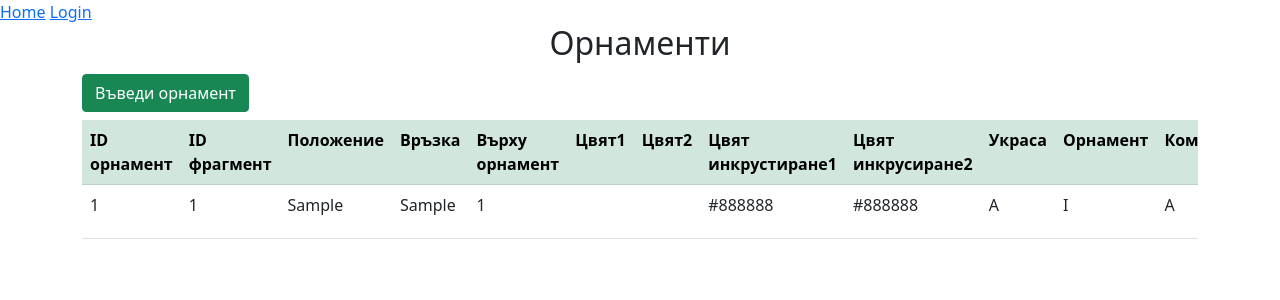
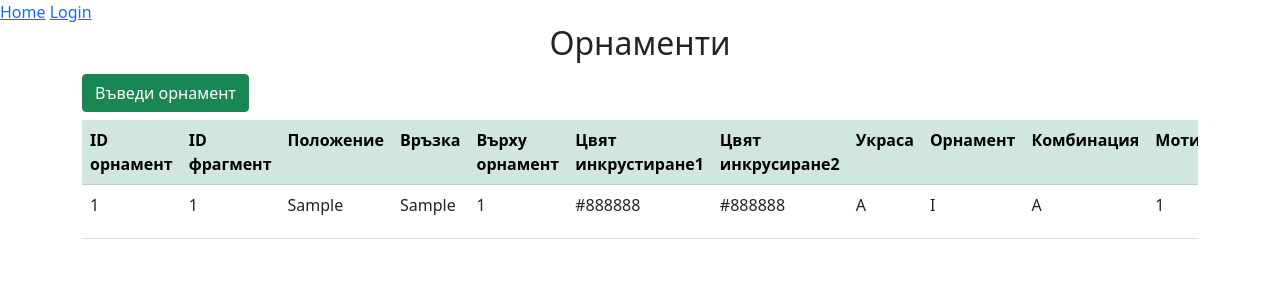
Before and after one commit to lubomir-angelov/ceramics, a Flask app: page /ornaments in a window 1280 px wide. Shown: the top 300 px of the page. Run offline with Flask 2, Linux system fonts and the light colour scheme; tables that the repository leaves empty hold one stand-in row (values such as "Sample post"); parts of the project's set-up code (start-up, migrations or seed data) failed here and were passed over; some libraries are stand-ins or nearby versions.

Commit message:
changed froms and ornaments html

```diff
--- a/app/templates/ornaments.html
+++ b/app/templates/ornaments.html
@@ -20,8 +20,6 @@
             <th>Положение</th>
             <th>Връзка</th>
             <th>Върху орнамент</th>
-            <th>Цвят1</th>
-            <th>Цвят2</th>
             <th>Цвят инкрустиране1</th>
             <th>Цвят инкрусиране2</th>
             <th>Украса</th>
@@ -36,8 +34,6 @@
            <td>{{row.location}}</td>
            <td>{{row.relationship}}</td>
            <td>{{row.onornament}}</td>
-           <td>{{row.color1}}</td>
-           <td>{{row.color2}}</td>
            <td>{{row.encrustcolor1}}</td>
            <td>{{row.encrustcolor2}}</td>
            <td>{{row.primary_}}</td>
```
Also changed, not shown: app/forms.py (+4 -4 lines).
